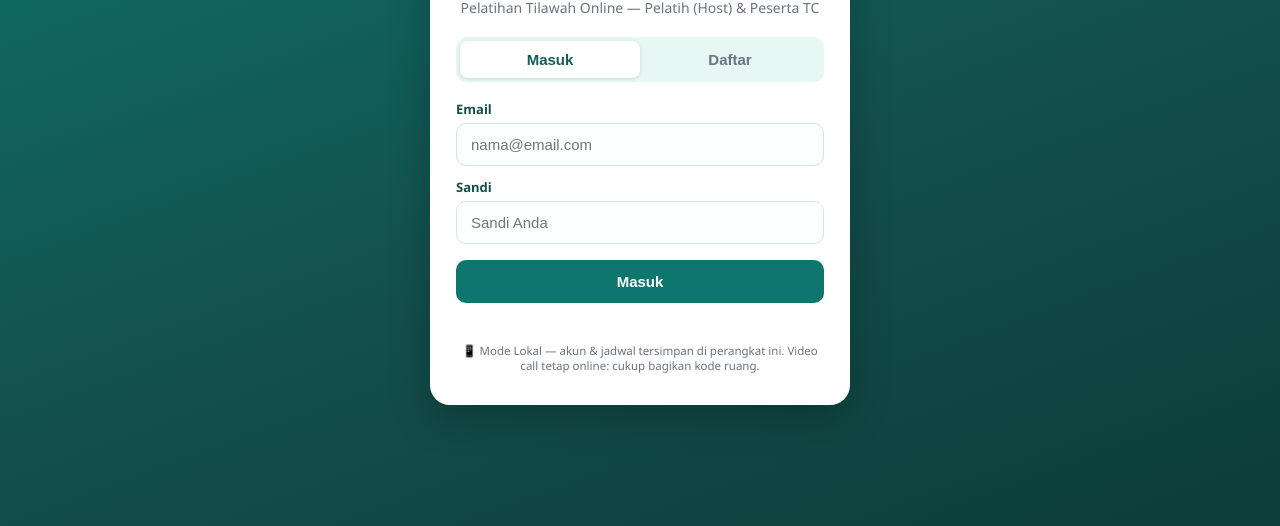
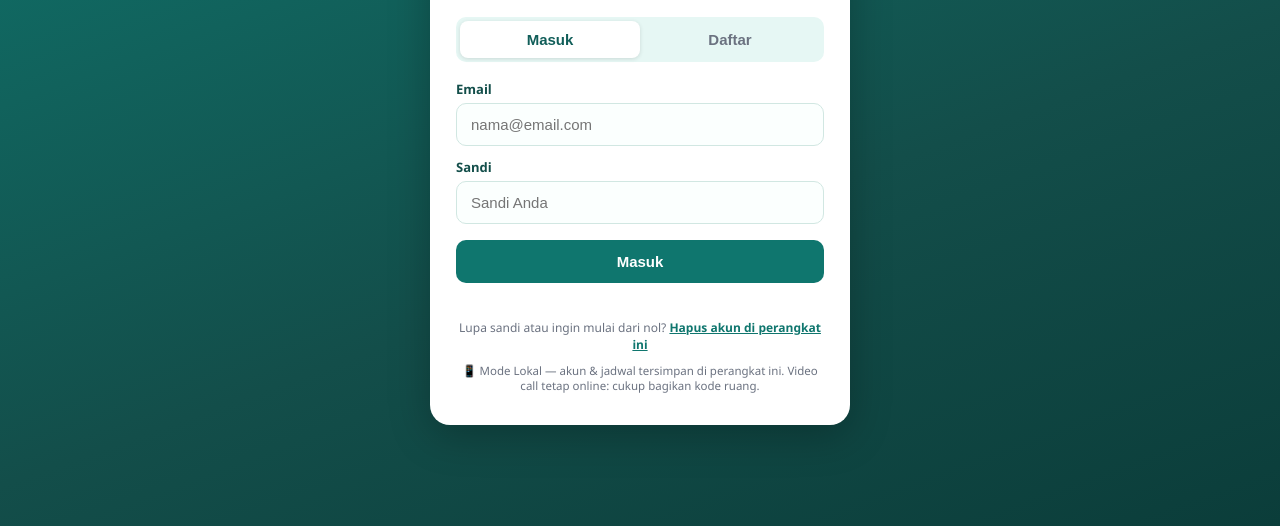
Before and after one commit to zieerahman74-lang/ziee-tc-tilawah, a plain HTML site: page index.html in a window 1280 px wide. Shown: the part 274-800 px from the top of the page. Drawn offline with Linux system fonts and the light colour scheme.

Commit message:
Tautan lupa sandi di layar masuk: hapus akun perangkat ini tanpa perlu login

```diff
--- a/app.js
+++ b/app.js
@@ -405,6 +405,20 @@ function muatDaftarAkun() {
   });
 }
 
+// Jalan keluar bila lupa sandi: akun Mode Lokal hanya ada di perangkat
+// ini, jadi aman dihapus dari layar masuk tanpa perlu login dulu.
+function resetDariLayarMasuk() {
+  if (MODE_FIREBASE) { alert("Mode Online: reset sandi lewat Firebase."); return; }
+  var jumlah = Lokal.semuaUsers().length;
+  if (!jumlah) { pesanAuth("Belum ada akun di perangkat ini. Silakan daftar.", true); pilihTab("daftar"); return; }
+  if (!confirm("Hapus " + jumlah + " akun di perangkat ini?\n\nBerguna bila lupa sandi. Akun di perangkat lain (HP peserta) tidak terpengaruh, dan ruangan TC tetap aman.")) return;
+  Lokal.hapusSemuaUsers();
+  sessionStorage.removeItem("ztc_login");
+  pengguna = null;
+  pilihTab("daftar");
+  pesanAuth("Akun terhapus. Silakan daftar akun baru (pilih 🛡️ Admin bila Anda pengelola).", true);
+}
+
 function resetSemuaAkun() {
   if (MODE_FIREBASE) { alert("Mode Online: hapus akun lewat Firebase Console."); return; }
   if (!confirm("Hapus SEMUA akun di perangkat ini?\n\nTermasuk akun Anda sendiri. Anda akan kembali ke layar daftar dan bisa mulai dari nol.\n\nRuangan TC tidak ikut terhapus.")) return;
--- a/index.html
+++ b/index.html
@@ -59,6 +59,11 @@
     </form>
 
     <p id="auth-pesan" class="pesan"></p>
+
+    <p class="ket kecil-gelap tengah">
+      Lupa sandi atau ingin mulai dari nol?
+      <a href="#" class="tautan" onclick="resetDariLayarMasuk(); return false;">Hapus akun di perangkat ini</a>
+    </p>
     <p id="mode-info" class="mode-info"></p>
   </div>
 </div>
--- a/style.css
+++ b/style.css
@@ -183,6 +183,8 @@ input:focus { outline: none; border-color: var(--hijau); }
 .nama-akun { font-weight: 700; font-size: 14px; }
 .detail-akun { font-size: 12px; color: #6b7280; word-break: break-all; }
 .ket.kecil-gelap { font-size: 12px; color: #6b7280; margin-top: 6px; }
+.ket.tengah { text-align: center; }
+.tautan { color: var(--hijau); font-weight: 600; text-decoration: underline; }
 
 /* ====== Meeting ====== */
 #layar-meeting.aktif { height: 100dvh; }
```
